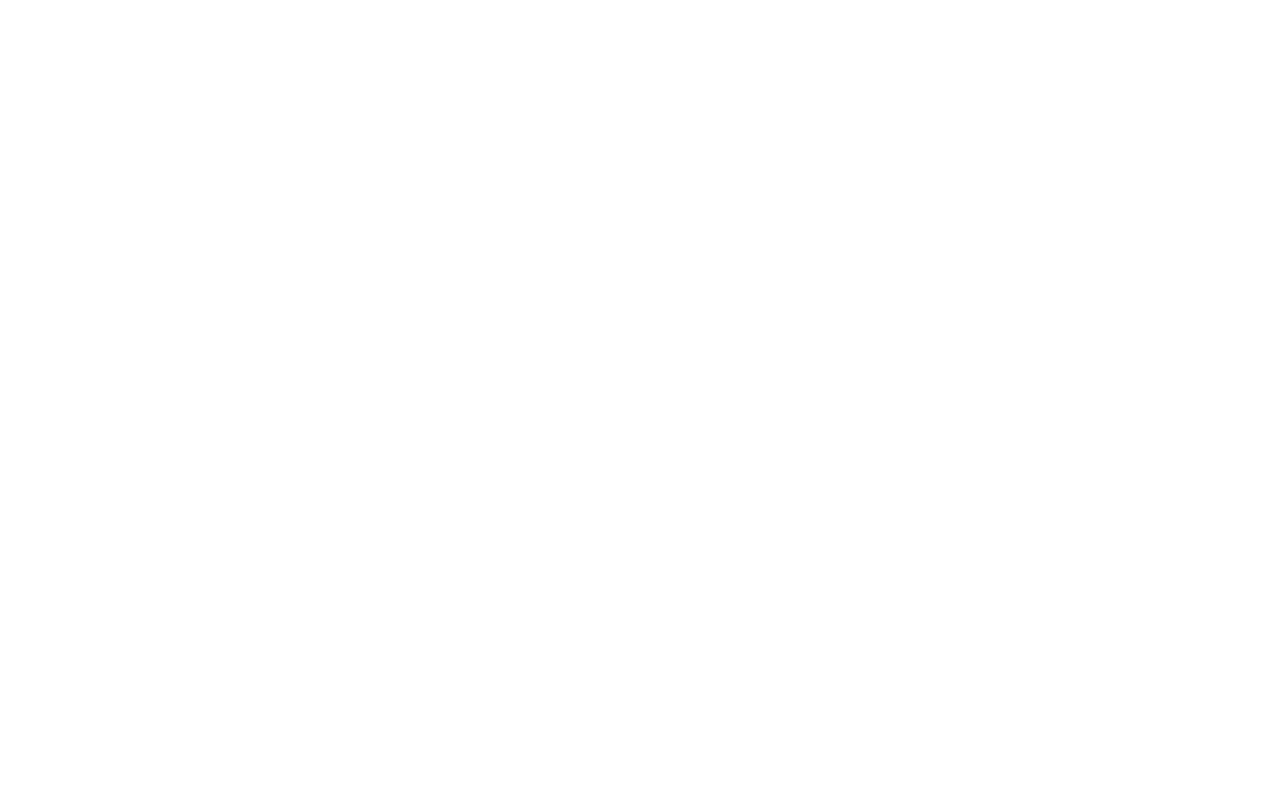
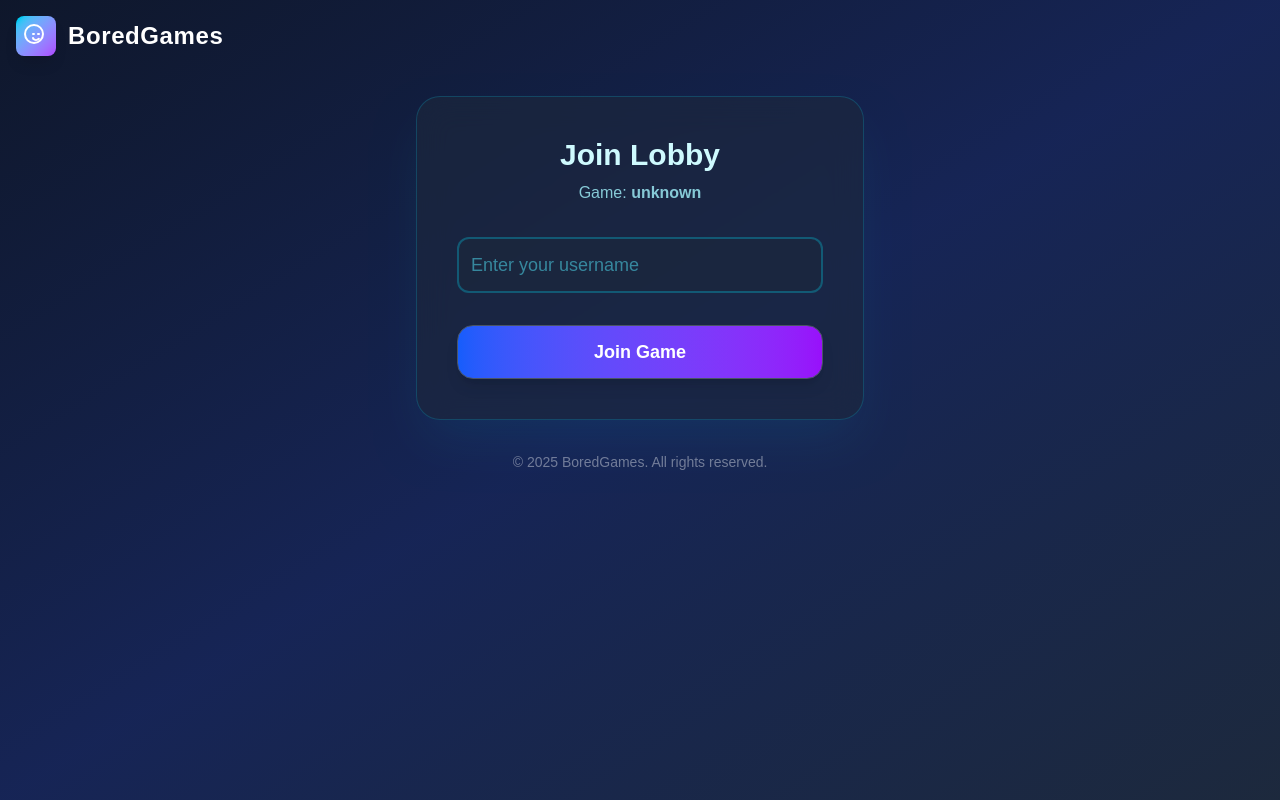
Before and after one commit to EndTurnPlz/BoredGames-FR, a Next.js app: page /joinLobby in a window 1280 px wide. Built offline with nearby package versions, Linux system fonts and the light colour scheme.

Commit message:
Better lobby page

```diff
--- a/src/app/joinLobby/page.tsx
+++ b/src/app/joinLobby/page.tsx
@@ -3,12 +3,13 @@
 import { useState } from "react";
 import { useRouter, useSearchParams } from "next/navigation";
 import { API_STRING, JOIN_GAME } from "@/utils/config";
+import Header from "@/components/Header";
 
 export default function JoinLobby() {
   const router = useRouter();
   const searchParams = useSearchParams();
   const gameType = searchParams.get("game") || "unknown";
-  const lobbyID = searchParams.get("lobbyId") || "unkown"
+  const lobbyID = searchParams.get("lobbyId") || "unkown";
 
   const [username, setUsername] = useState("");
   const [error, setError] = useState("");
@@ -21,7 +22,7 @@
     }
     try {
       setIsTransitioning(true);
-        const res = await fetch(API_STRING + JOIN_GAME + "?lobbyId="+ lobbyID, {
+      const res = await fetch(API_STRING + JOIN_GAME + "?lobbyId=" + lobbyID, {
         method: "PUT",
         headers: {
           "Content-Type": "application/json",
@@ -40,9 +41,10 @@
       const randomId = Math.random().toString(36).substring(2, 10);
       localStorage.setItem("userId" + randomId, data.playerId);
       setTimeout(() => {
-
         router.push(
-            `/boardGame?game=${gameType}&username=${encodeURIComponent(username)}&randomId=${randomId}`
+          `/boardGame?game=${gameType}&username=${encodeURIComponent(
+            username
+          )}&randomId=${randomId}`
         );
       }, 500);
     } catch (err) {
@@ -53,28 +55,52 @@
   };
 
   return (
+    <div className="min-h-screen bg-gradient-to-br from-slate-900 via-blue-950 to-slate-800">
+      <Header />
+
       <main
-      className={`flex flex-col items-center justify-center min-h-screen bg-black-100 space-y-6 text-white p-6 ${
+        className={`flex flex-col items-center justify-start min-h-screen px-4 pt-24 pb-8 ${
           isTransitioning ? "blur-sm pointer-events-none" : ""
         }`}
       >
-      <h1 className="text-3xl font-bold">Join Lobby: {gameType}</h1>
+        {/* Join Lobby Card */}
+        <div className="bg-slate-800/60 backdrop-blur-lg rounded-3xl shadow-2xl shadow-cyan-500/10 p-10 flex flex-col items-center w-full max-w-md space-y-8 border border-cyan-400/20">
+          <div className="text-center">
+            <h1 className="text-3xl font-bold text-cyan-100 mb-2">
+              Join Lobby
+            </h1>
+            <p className="text-cyan-200/80">
+              Game: <span className="font-bold">{gameType}</span>
+            </p>
+          </div>
 
+          <div className="w-full flex flex-col space-y-4">
             <input
               type="text"
               placeholder="Enter your username"
               value={username}
               onChange={(e) => setUsername(e.target.value)}
-        className="p-3 rounded-lg border border-white-300 text-lg w-64"
+              className="p-3 rounded-xl border-2 border-cyan-400/30 bg-slate-800/60 text-lg text-cyan-100 focus:outline-none focus:ring-2 focus:ring-cyan-400 focus:border-cyan-400 transition placeholder-cyan-300/50"
+              autoComplete="off"
             />
-      {error && <p className="text-red-600">{error}</p>}
+          </div>
+
+          {error && (
+            <p className="text-red-400 font-semibold text-center">{error}</p>
+          )}
 
           <button
             onClick={handleJoin}
-        className="px-6 py-3 bg-black-600 text-white rounded-xl text-lg hover:bg-black-700 transition border border-white-400"
+            className="w-full px-6 py-3 bg-gradient-to-r from-blue-600 to-purple-600 text-white font-bold rounded-2xl text-lg shadow-lg hover:scale-105 hover:from-blue-700 hover:to-purple-700 transition-all duration-200 border border-gray-600"
           >
             Join Game
           </button>
+        </div>
+
+        <footer className="mt-8 text-white/40 text-sm">
+          &copy; {new Date().getFullYear()} BoredGames. All rights reserved.
+        </footer>
       </main>
+    </div>
   );
 }
```
Lines whose indentation alone changed are shown as unchanged.
